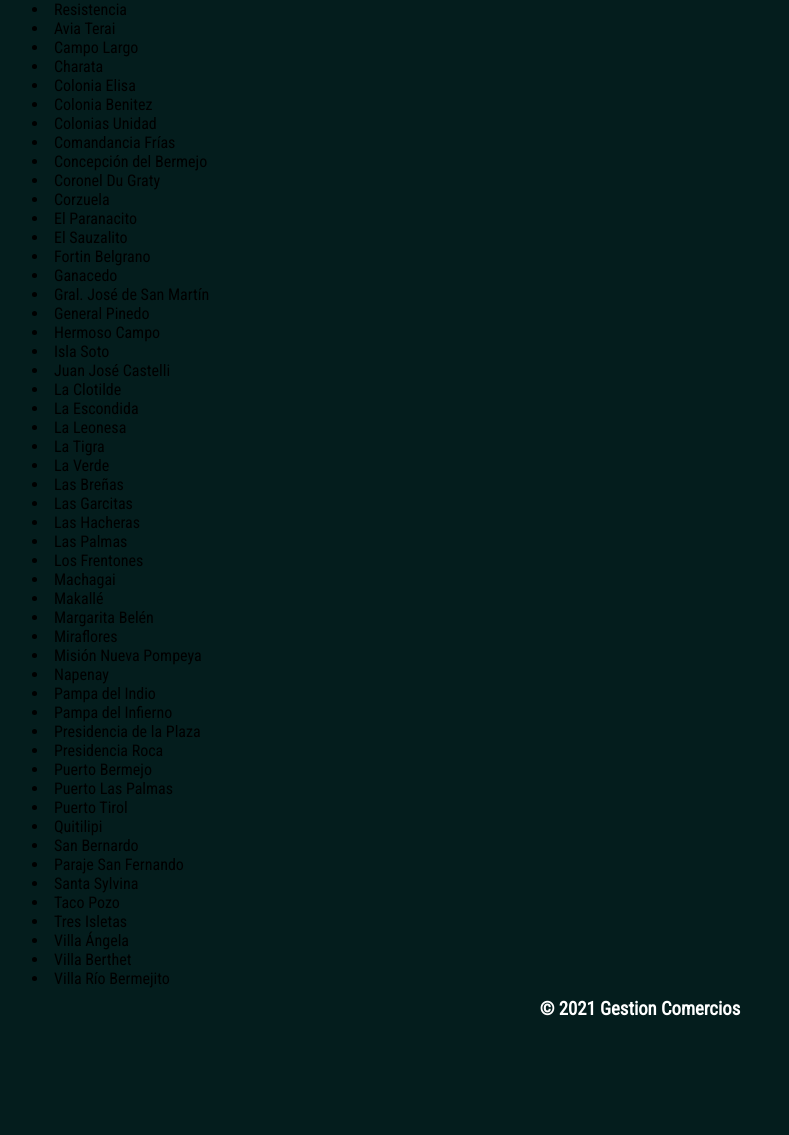
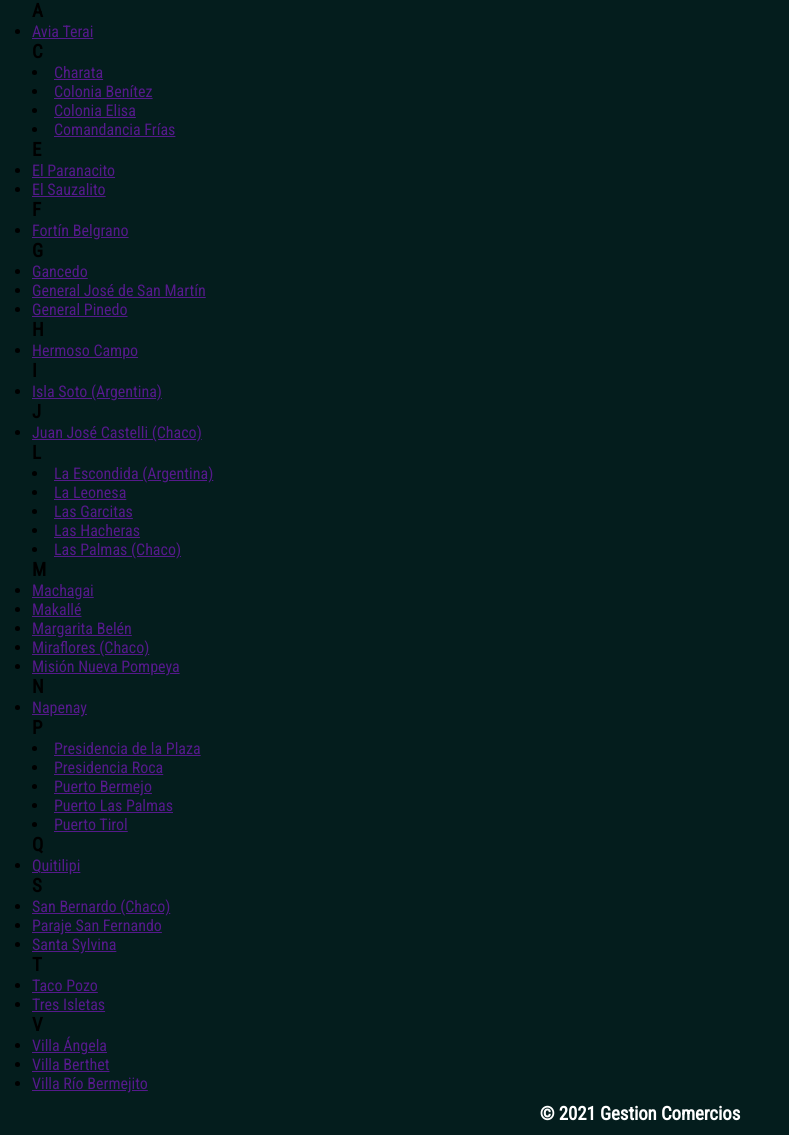
Before and after one commit to kapitanl/Proyecto-final-Gestion-Comercios, a Django app: page /Localidades in a window 1280 px wide. Shown: the part 101-1236 px from the top of the page, without its empty margins (0-789 px from the left). Before the commit the page ends 1117 px from the top, so only its background shows below. Run offline with Django 3.2, Linux system fonts and the light colour scheme.

Commit message:
Actualización de localidades en html

```diff
--- a/GestionComerciosApp/templates/localidades.html
+++ b/GestionComerciosApp/templates/localidades.html
@@ -3,11 +3,77 @@
 {% load static %}
 
 {%block section%}
+<div class="mw-category"><div class="mw-category-group">
 
-{% for lugar in lugares %}
+    <h3>A</h3>
+    <ul><li><a href="" title="Avia Terai">Avia Terai</a></li></ul></div><div class="mw-category-group">
 
-    <li>{{lugar}}</li>
+        <h3>C</h3>
+    <li><a href="" title="Charata">Charata</a></li>
+    <li><a href="" title="Colonia Benítez">Colonia Benítez</a></li>
+    <li><a href="" title="Colonia Elisa">Colonia Elisa</a></li>
+    <li><a href="" title="Comandancia Frías">Comandancia Frías</a></li>
 
-{% endfor %}
+        <h3>E</h3>
+    <ul><li><a href="" title="El Paranacito">El Paranacito</a></li>
+    <li><a href="" title="El Sauzalito">El Sauzalito</a></li></ul></div><div class="mw-category-group">
+
+        <h3>F</h3>
+    <ul><li><a href="" title="Fortín Belgrano">Fortín Belgrano</a></li></ul></div><div class="mw-category-group">
+
+        <h3>G</h3>
+    <ul><li><a href="" title="Gancedo">Gancedo</a></li>
+    <li><a href="" title="General José de San Martín">General José de San Martín</a></li>
+    <li><a href="" title="General Pinedo">General Pinedo</a></li></ul></div><div class="mw-category-group">
+
+        <h3>H</h3>
+    <ul><li><a href="" title="Hermoso Campo">Hermoso Campo</a></li></ul></div><div class="mw-category-group">
+
+        <h3>I</h3>
+    <ul><li><a href="" title="Isla Soto (Argentina)">Isla Soto (Argentina)</a></li></ul></div><div class="mw-category-group">
+
+        <h3>J</h3>
+    <ul><li><a href="" title="Juan José Castelli (Chaco)">Juan José Castelli (Chaco)</a></li></ul></div><div class="mw-category-group">
+
+        <h3>L</h3>
+     <li><a href="" title="La Escondida (Argentina)">La Escondida (Argentina)</a></li>
+     <li><a href="" title="La Leonesa">La Leonesa</a></li>
+     <li><a href="" title="Las Garcitas">Las Garcitas</a></li>
+     <li><a href="" title="Las Hacheras">Las Hacheras</a></li>
+     <li><a href="" title="Las Palmas (Chaco)">Las Palmas (Chaco)</a></li>
+
+        <h3>M</h3>
+    <ul><li><a href="" title="Machagai">Machagai</a></li>
+    <li><a href="" title="Makallé">Makallé</a></li>
+    <li><a href="" title="Margarita Belén">Margarita Belén</a></li>
+    <li><a href="" title="Miraflores (Chaco)">Miraflores (Chaco)</a></li>
+    <li><a href="" title="Misión Nueva Pompeya">Misión Nueva Pompeya</a></li></ul></div><div class="mw-category-group">
+
+        <h3>N</h3>
+    <ul><li><a href="" title="Napenay">Napenay</a></li></ul></div><div class="mw-category-group">
+
+        <h3>P</h3>
+    <li><a href="" title="Presidencia de la Plaza">Presidencia de la Plaza</a></li>
+    <li><a href="" title="Presidencia Roca">Presidencia Roca</a></li>
+    <li><a href="" title="Puerto Bermejo">Puerto Bermejo</a></li>
+    <li><a href="" title="Puerto Las Palmas">Puerto Las Palmas</a></li>
+    <li><a href="" title="Puerto Tirol">Puerto Tirol</a></li></ul></div><div class="mw-category-group">
+
+        <h3>Q</h3>
+    <ul><li><a href="" title="Quitilipi">Quitilipi</a></li></ul></div><div class="mw-category-group">
+
+        <h3>S</h3>
+    <ul><li><a href="" title="San Bernardo (Chaco)">San Bernardo (Chaco)</a></li>
+    <li><a href="" title="Paraje San Fernando">Paraje San Fernando</a></li>
+    <li><a href="" title="Santa Sylvina">Santa Sylvina</a></li></ul></div><div class="mw-category-group">
+
+        <h3>T</h3>
+    <ul><li><a href="" title="Taco Pozo">Taco Pozo</a></li>
+    <li><a href="" title="Tres Isletas">Tres Isletas</a></li></ul></div><div class="mw-category-group">
+
+        <h3>V</h3>
+    <ul><li><a href="" title="Villa Ángela">Villa Ángela</a></li>
+    <li><a href="" title="Villa Berthet">Villa Berthet</a></li>
+    <li><a href="" title="Villa Río Bermejito">Villa Río Bermejito</a></li></ul></div></div>
 
 {% endblock %}
--- a/GestionComerciosApp/views.py
+++ b/GestionComerciosApp/views.py
@@ -8,6 +8,5 @@ def home(request):
 
 def localidades(request):
 
-    lugares = ['Resistencia','Avia Terai','Campo Largo','Charata','Colonia Elisa','Colonia Benitez','Colonias Unidad','Comandancia Frías','Concepción del Bermejo','Coronel Du Graty','Corzuela','El Paranacito','El Sauzalito','Fortin Belgrano','Ganacedo','Gral. José de San Martín','General Pinedo','Hermoso Campo','Isla Soto','Juan José Castelli','La Clotilde','La Escondida','La Leonesa','La Tigra','La Verde','Las Breñas','Las Garcitas','Las Hacheras','Las Palmas','Los Frentones','Machagai','Makallé','Margarita Belén','Miraflores','Misión Nueva Pompeya','Napenay','Pampa del Indio','Pampa del Infierno','Presidencia de la Plaza','Presidencia Roca','Puerto Bermejo','Puerto Las Palmas','Puerto Tirol','Quitilipi','San Bernardo','Paraje San Fernando','Santa Sylvina','Taco Pozo','Tres Isletas','Villa Ángela','Villa Berthet','Villa Río Bermejito']
 
-    return render(request, 'localidades.html', {"lugares":lugares})
+    return render(request, 'localidades.html', )
```
